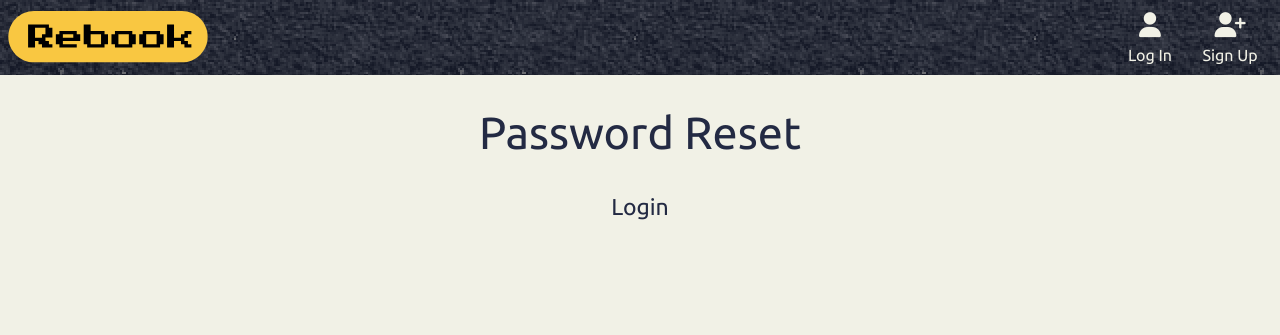
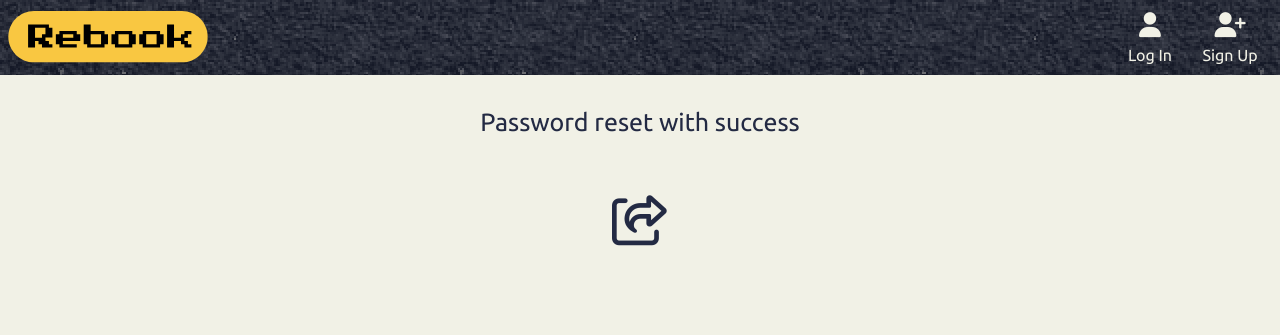
Before and after one commit to HuetJB/rebook, a Django app: page /accounts/reset/done/ in a window 1280 px wide. Shown: the top 335 px of the page. Run offline with Django 5.2, Linux system fonts and the light colour scheme; parts of the project's set-up code (start-up, migrations or seed data) failed here and were passed over; some libraries are stand-ins or nearby versions.

Commit message:
feat: update style

```diff
--- a/rebook/accounts/urls.py
+++ b/rebook/accounts/urls.py
@@ -1,7 +1,14 @@
-from django.contrib.auth.views import LoginView, PasswordChangeView
+from django.contrib.auth.views import (
+    LoginView,
+    PasswordChangeView,
+    PasswordResetCompleteView,
+    PasswordResetConfirmView,
+    PasswordResetDoneView,
+    PasswordResetView,
+)
 from django.urls import path
 
-from .forms import UserChangePasswordForm, UserLoginForm
+from .forms import UserLoginForm, UserPasswordChangeForm, UserPasswordResetForm, UserPasswordResetSetPasswordForm
 from .views import ProfileView, SignUpView
 
 urlpatterns = [
@@ -15,15 +22,37 @@ urlpatterns = [
     path(
         "password_change/",
         PasswordChangeView.as_view(
-            template_name="accounts/password_change_form.html", form_class=UserChangePasswordForm
+            template_name="accounts/password_change_form.html", form_class=UserPasswordChangeForm
         ),
         name="password_change",
     ),
     path(
         "password_change/done/",
         PasswordChangeView.as_view(
-            template_name="accounts/password_change_done.html", form_class=UserChangePasswordForm
+            template_name="accounts/password_change_done.html", form_class=UserPasswordChangeForm
         ),
         name="password_change_done",
     ),
+    path(
+        "password_reset/",
+        PasswordResetView.as_view(template_name="accounts/password_reset_form.html", form_class=UserPasswordResetForm),
+        name="password_reset",
+    ),
+    path(
+        "password_reset/done/",
+        PasswordResetDoneView.as_view(template_name="accounts/password_reset_done.html"),
+        name="password_reset_done",
+    ),
+    path(
+        "reset/<uidb64>/<token>/",
+        PasswordResetConfirmView.as_view(
+            template_name="accounts/password_reset_confirm.html", form_class=UserPasswordResetSetPasswordForm
+        ),
+        name="password_reset_confirm",
+    ),
+    path(
+        "reset/done/",
+        PasswordResetCompleteView.as_view(template_name="accounts/password_reset_complete.html"),
+        name="password_reset_complete",
+    ),
 ]
--- a/rebook/static/css/accounts/password_change_done.css
+++ b/rebook/static/css/accounts/password_change_done.css
@@ -1,12 +1,11 @@
 main p {
   font-size: 25px;
 }
-
-div#homeRedirectLink {
+main div {
   width: fit-content;
   margin: auto;
 }
-div#homeRedirectLink i {
+main div i {
   font-size: 50px;
 }
 
--- a/rebook/static/css/base.css
+++ b/rebook/static/css/base.css
@@ -138,7 +138,7 @@ main p {
   font-size: 23px;
   margin-bottom: 60px;
 }
-main button {
+main button, main form > input[type=submit] {
   text-wrap: nowrap;
   padding: 10px 20px;
   border-radius: 7px;
@@ -147,7 +147,7 @@ main button {
   color: #232a43;
   font-size: 23px;
 }
-main button:hover {
+main button:hover, main form > input[type=submit]:hover {
   cursor: pointer;
   background-color: #498cff;
   color: #f1f1e6;
@@ -157,6 +157,11 @@ main form {
   display: flex;
   flex-direction: column;
   text-align: center;
+}
+main form > input[type=submit] {
+  width: fit-content;
+  margin: auto;
+  margin-top: 30px;
 }
 main form > div {
   display: flex;
--- a/rebook/templates/accounts/password_change_done.html
+++ b/rebook/templates/accounts/password_change_done.html
@@ -11,7 +11,7 @@
 {% block content %}
     <p>Password changed with success</p>
 
-    <div id="homeRedirectLink">
+    <div>
         <a href="{% url 'home' %}" title="Go to Home page"><i class="fa-regular fa-share-from-square"></i></a>
     </div>
 {% endblock %}
--- /dev/null
+++ b/rebook/templates/accounts/password_reset_complete.html
@@ -0,0 +1,18 @@
+{% extends 'base.html' %}
+
+{% load static %}
+
+{% block title %}Reset Password / {{ block.super }}{% endblock %}
+
+{% block head %}
+    <link rel="stylesheet" href="{% static 'css/accounts/password_change_done.css' %}">
+{% endblock %}
+
+
+{% block content %}
+    <p>Password reset with success</p>
+
+    <div>
+        <a href="{% url 'login' %}" title="Go to Login page"><i class="fa-regular fa-share-from-square"></i></a>
+    </div>
+{% endblock %}
--- a/rebook/templates/registration/password_reset_complete.html
+++ /dev/null
@@ -1,9 +0,0 @@
-{% extends 'base.html' %}
-
-{% block title %}Reset Password / {{ block.super }}{% endblock %}
-
-{% block content %}
-    <h1>Password Reset</h1>
-
-    <p><a href="{% url 'login' %}">Login</a></p>
-{% endblock %}
--- a/sass/src/accounts/password_change_done.scss
+++ b/sass/src/accounts/password_change_done.scss
@@ -1,8 +1,9 @@
-main p {
+main {
+    p {
         font-size: 25px;
     }
 
-div#homeRedirectLink {
+    div {
         width: fit-content;
         margin: auto;
 
@@ -10,3 +11,4 @@ div#homeRedirectLink {
             font-size: 50px;
         }
     }
+}
--- a/sass/src/base.scss
+++ b/sass/src/base.scss
@@ -96,7 +96,7 @@ main {
     margin-bottom: 60px;
   }
 
-  button {
+  button, form > input[type=submit] {
     text-wrap: nowrap;
     padding: 10px 20px;
     border-radius: 7px;
@@ -117,6 +117,12 @@ main {
     display: flex;
     flex-direction: column;
     text-align: center;
+
+    > input[type=submit] {
+      width: fit-content;
+      margin: auto;
+      margin-top: 30px;
+    }
 
     > div {
       display: flex;
```
Also changed, not shown: rebook/accounts/forms.py (+27 -3 lines), rebook/templates/accounts/password_reset_done.html (added, +15 -0 lines), rebook/templates/registration/password_reset_done.html (deleted, +0 -9 lines), rebook/templates/accounts/password_reset_confirm.html (renamed from rebook/templates/registration/password_reset_confirm.html), rebook/templates/accounts/password_reset_form.html (renamed from rebook/templates/registration/password_reset_form.html), 2 other files. Lines whose indentation alone changed are shown as unchanged.
